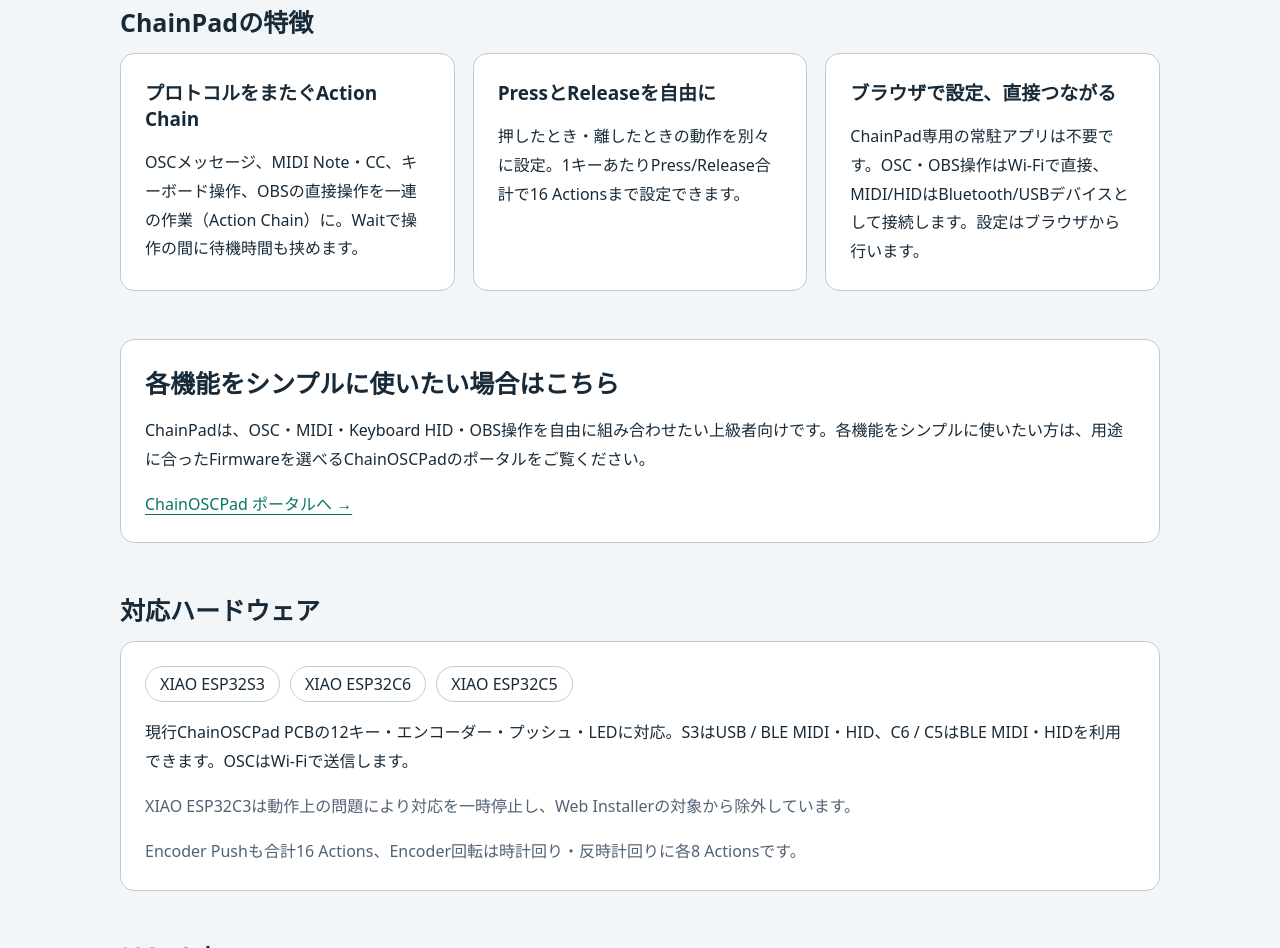
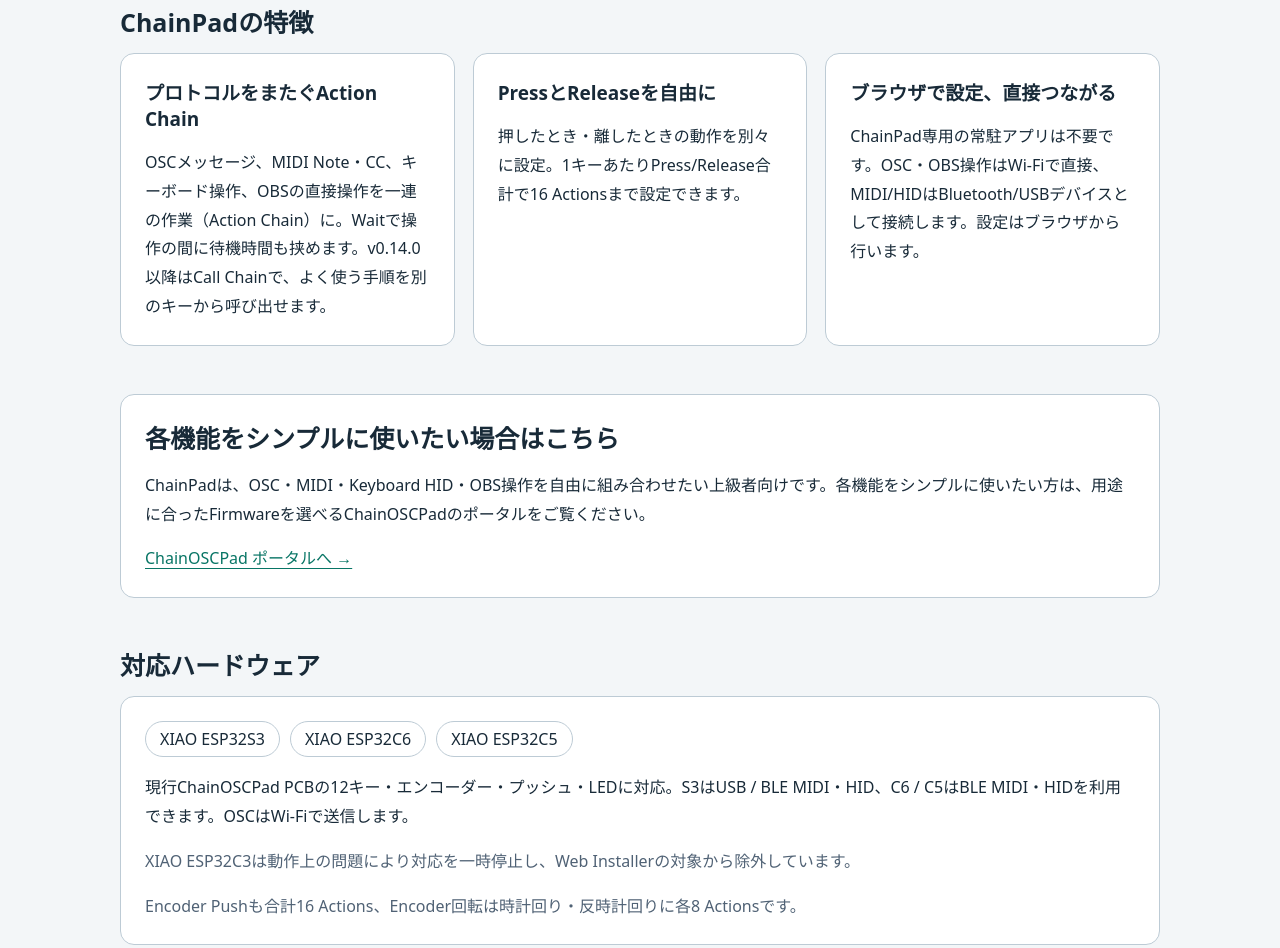
Before and after one commit to shimez/ChainPad, a plain HTML site: page site/index.html in a window 1280 px wide. Shown: the part 1701-2649 px from the top of the page. Drawn offline with Linux system fonts and the light colour scheme.

Commit message:
Document Call Chain usage and execution limits for v0.14.0

```diff
--- a/site/index.html
+++ b/site/index.html
@@ -27,7 +27,7 @@
 <article class="card"><h3>OBS直接コントロール（OBS WebSocket）</h3><p>OBS WebSocketで、シーン切り替えや配信・録画の開始／停止、音声ソースのミュートをWi-Fiから直接操作。OSC・MIDI・HIDと組み合わせて、配信中の操作を1つのキーにまとめられます。</p></article>
 </div>
 </section>
-<section aria-labelledby="features"><h2 id="features">ChainPadの特徴</h2><div class="grid"><article class="card"><h3>プロトコルをまたぐAction Chain</h3><p>OSCメッセージ、MIDI Note・CC、キーボード操作、OBSの直接操作を一連の作業（Action Chain）に。Waitで操作の間に待機時間も挟めます。</p></article><article class="card"><h3>PressとReleaseを自由に</h3><p>押したとき・離したときの動作を別々に設定。1キーあたりPress/Release合計で16 Actionsまで設定できます。</p></article><article class="card"><h3>ブラウザで設定、直接つながる</h3><p>ChainPad専用の常駐アプリは不要です。OSC・OBS操作はWi-Fiで直接、MIDI/HIDはBluetooth/USBデバイスとして接続します。設定はブラウザから行います。</p></article></div></section>
+<section aria-labelledby="features"><h2 id="features">ChainPadの特徴</h2><div class="grid"><article class="card"><h3>プロトコルをまたぐAction Chain</h3><p>OSCメッセージ、MIDI Note・CC、キーボード操作、OBSの直接操作を一連の作業（Action Chain）に。Waitで操作の間に待機時間も挟めます。v0.14.0以降はCall Chainで、よく使う手順を別のキーから呼び出せます。</p></article><article class="card"><h3>PressとReleaseを自由に</h3><p>押したとき・離したときの動作を別々に設定。1キーあたりPress/Release合計で16 Actionsまで設定できます。</p></article><article class="card"><h3>ブラウザで設定、直接つながる</h3><p>ChainPad専用の常駐アプリは不要です。OSC・OBS操作はWi-Fiで直接、MIDI/HIDはBluetooth/USBデバイスとして接続します。設定はブラウザから行います。</p></article></div></section>
 <section aria-labelledby="simple"><div class="card"><h2 id="simple">各機能をシンプルに使いたい場合はこちら</h2><p>ChainPadは、OSC・MIDI・Keyboard HID・OBS操作を自由に組み合わせたい上級者向けです。各機能をシンプルに使いたい方は、用途に合ったFirmwareを選べるChainOSCPadのポータルをご覧ください。</p><p><a href="https://shimez.github.io/ChainOSCPad-Portal/">ChainOSCPad ポータルへ →</a></p></div></section>
 <section aria-labelledby="hardware"><h2 id="hardware">対応ハードウェア</h2><div class="card"><div class="board-list"><span>XIAO ESP32S3</span><span>XIAO ESP32C6</span><span>XIAO ESP32C5</span></div><p>現行ChainOSCPad PCBの12キー・エンコーダー・プッシュ・LEDに対応。S3はUSB / BLE MIDI・HID、C6 / C5はBLE MIDI・HIDを利用できます。OSCはWi-Fiで送信します。</p><p class="muted">XIAO ESP32C3は動作上の問題により対応を一時停止し、Web Installerの対象から除外しています。</p><p class="muted">Encoder Pushも合計16 Actions、Encoder回転は時計回り・反時計回りに各8 Actionsです。</p></div></section>
 <section id="start" aria-labelledby="start-title"><h2 id="start-title">はじめ方</h2><p><a href="getting-started/">Getting Started →</a></p></section>
```
Also changed, not shown: 8 other files.
